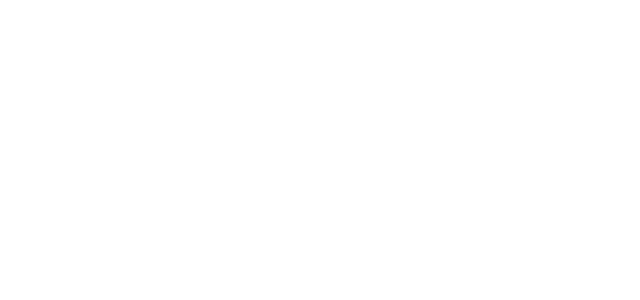
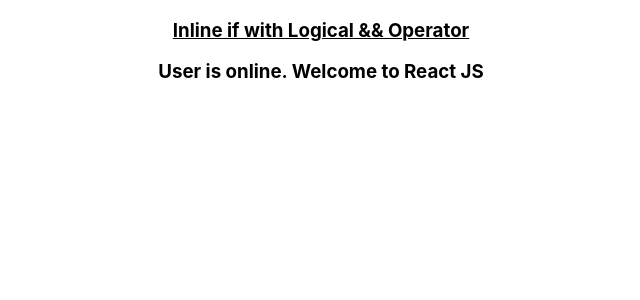
Before and after one commit to sarathiscookie/react-complete-guide, a React (Create React App) app: page / in a window 1280 px wide. Shown: the top 300 px of the page, without its empty margins (319-959 px from the left). Built offline with nearby package versions, Linux system fonts and the light colour scheme.

Commit message:
Inline if with Logical && Operator

```diff
--- a/src/App.js
+++ b/src/App.js
@@ -1,11 +1,13 @@
 import React from 'react';
 import './App.css';
+import Greeting from './Test/Greeting';
 
 class App extends React.Component {
 
   render() {
     return (
       <div className="App">
+        <Greeting loginStatus = "true"/>
       </div>
     );
   }
--- /dev/null
+++ b/src/Test/Greeting.js
@@ -0,0 +1,18 @@
+import React from 'react';
+
+class Greeting extends React.Component {
+
+  render() {
+    return (
+      <div>
+      <h3><u>Inline if with Logical && Operator</u></h3>
+      {
+        this.props.loginStatus === 'true' &&
+        <h3>User is online. Welcome to React JS</h3>
+      }
+      </div>
+    );
+  }
+}
+
+export default Greeting;
```
